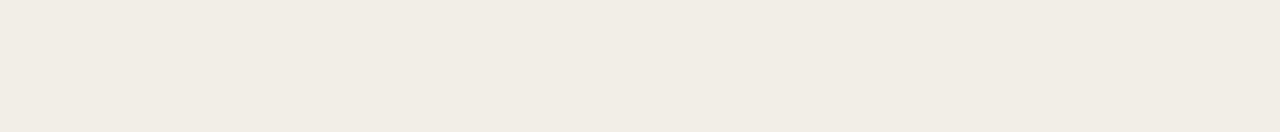
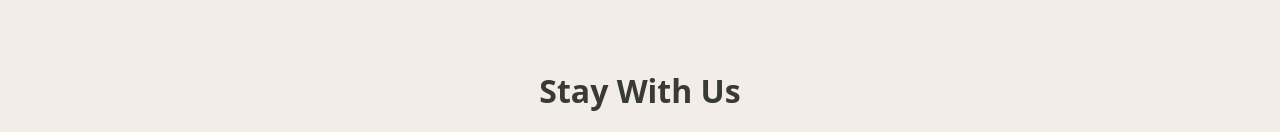
Before and after one commit to letsspice/pachaflow, a Next.js app: page / in a window 1280 px wide. Shown: the part 810-942 px from the top of the page. Before the commit the page ends 800 px from the top, so only its background shows below. Built offline with nearby package versions, Linux system fonts and the light colour scheme.

Commit message:
Add the images for the stay with us section and added the StayWithUs component to the main file of the app to be tracked

```diff
--- a/src/app/page.tsx
+++ b/src/app/page.tsx
@@ -1,9 +1,11 @@
 import Hero from "./components/Hero";
+import StayWithUs from "./components/StayWithUs";
 
 export default function Home() {
   return (
     <>
       <Hero />
+      <StayWithUs />
     </>
   );
 }
```
Also changed, not shown: public/assets/staywithus/riverstream-tents.png (added), 1 other file (tests, documents, lock files or other folders).
